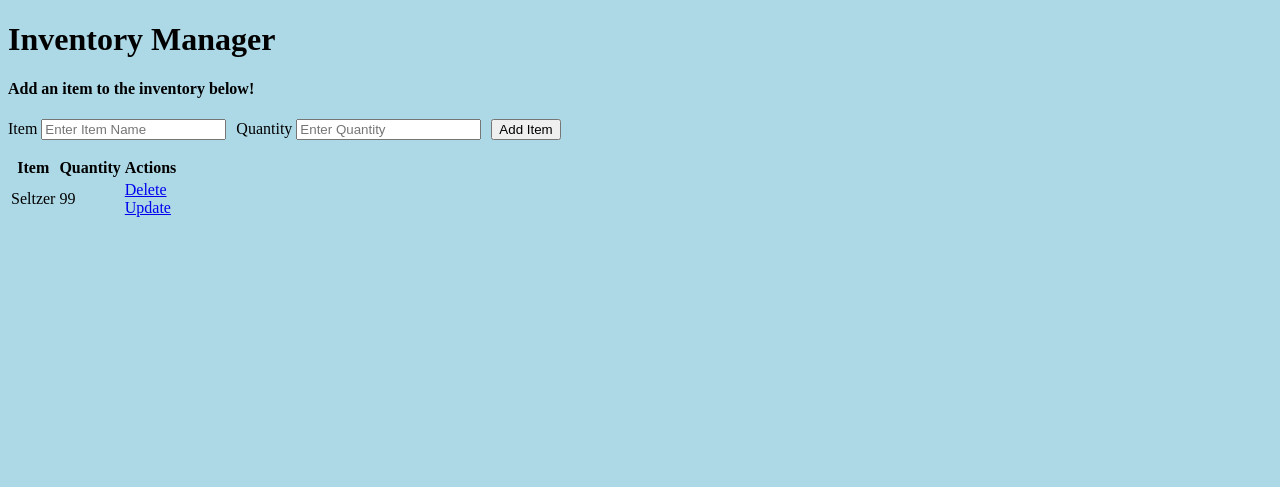
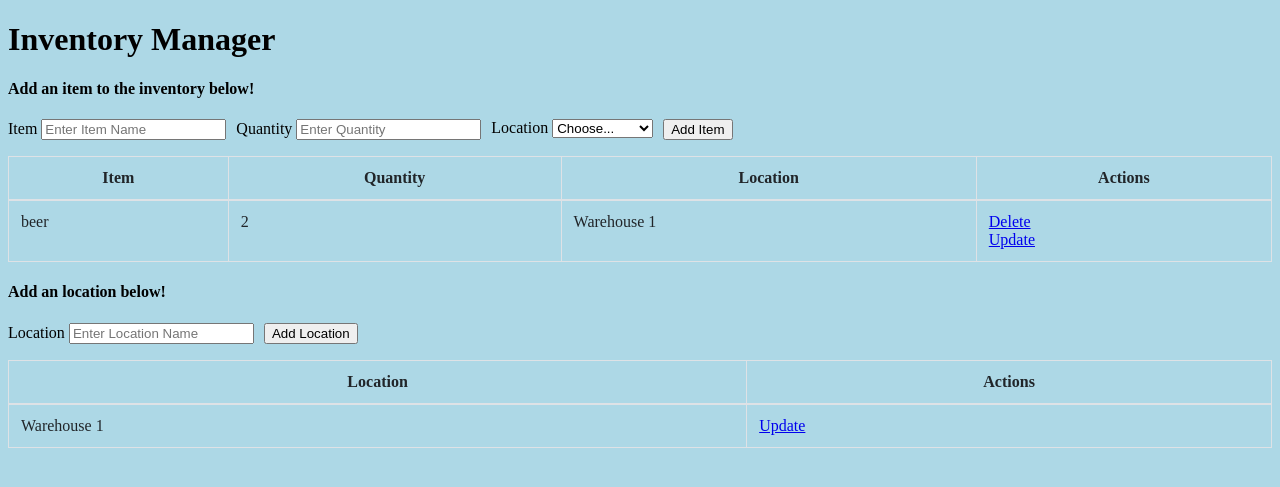
Before and after one commit to jackzhaotn/crud-app, a Flask app: page / in a window 1280 px wide. Shown: the top 487 px of the page. Run offline with Flask 2, Linux system fonts and the light colour scheme; data comes from the database, SQL or seed files in the repository.

Commit message:
add locations and location relationship to items

```diff
--- a/app.py
+++ b/app.py
@@ -8,19 +8,32 @@ app.config['SQLALCHEMY_DATABASE_URI'] = 'sqlite:///test.db'
 db = SQLAlchemy(app)
 
 class Inventory(db.Model):
-    id = db.Column(db.Integer, primary_key=True)
-    name = db.Column(db.String(300), nullable=False)
-    qty = db.Column(db.Integer, nullable=False)
+    __tablename__ = 'items'
+    item_id = db.Column(db.String(300), primary_key=True)
+    item_qty = db.Column(db.Integer, nullable=False)
+    location_id = db.Column(db.String(300), db.ForeignKey('locations.location_id'))
+
+    location = db.relationship('Location', foreign_keys=location_id)
 
     def __rep__(self):
         return '<Item %r>' % self.id
 
+class Location(db.Model):
+    __tablename__ = 'locations'
+    location_id = db.Column(db.Integer, primary_key=True)
+    location_name = db.Column(db.String(300))
+
+
+    def __repr__(self):
+        return '<Location %r>' % self.location_id
+
 @app.route('/', methods=['POST','GET'])
 def home():
-    if request.method == 'POST':
-        item_name = request.form['name']
-        item_qty = request.form['qty']
-        new_item = Inventory(name=item_name, qty=item_qty)
+    if (request.method == 'POST') and ('item_name' in request.form):
+        item_name = request.form['item_name']
+        item_qty = request.form['item_qty']
+        location = request.form['location']
+        new_item = Inventory(item_id=item_name, item_qty=item_qty, location_id=location)
 
         try:
             db.session.add(new_item)
@@ -29,13 +42,27 @@ def home():
         except:
             return 'There was an error while adding the item'
 
+    if (request.method == "POST") and ('location_name' in request.form):
+        location_name    = request.form["location_name"]
+        new_location     = Location(location_name=location_name)
+
+        try:
+            db.session.add(new_location)
+            db.session.commit()
+            return redirect("/")
+
+        except:
+            return "There Was an issue while add a new Location"
     else:
         items = Inventory.query.all()
-        return render_template("index.html", items=items)
+        locations = Location.query.all()
+        return render_template("index.html", items=items, locations=locations)
 
-@app.route('/delete/<int:id>')
-def delete(id):
-    item_to_delete = Inventory.query.get_or_404(id)
+
+
+@app.route('/delete/<string:item_id>')
+def delete(item_id):
+    item_to_delete = Inventory.query.get_or_404(item_id)
     try:
         db.session.delete(item_to_delete)
         db.session.commit()
@@ -44,13 +71,14 @@ def delete(id):
         return 'There was an error while deleting that item'
 
 
-@app.route('/update/<int:id>', methods=['GET','POST'])
-def update(id):
-    item = Inventory.query.get_or_404(id)
+@app.route('/update/<string:item_id>', methods=['GET','POST'])
+def update(item_id):
+    item = Inventory.query.get_or_404(item_id)
 
     if request.method == 'POST':
-        item.name = request.form['name']
-        item.qty = request.form['qty']
+        item.item_name = request.form['item_name']
+        item.item_qty = request.form['item_qty']
+        item.location = request.form['location']
 
         try:
             db.session.commit()
@@ -61,5 +89,32 @@ def update(id):
     else:
         return render_template('update.html', item=item)
 
+@app.route('/deleteLocation/<string:location_id>')
+def deleteLocation(location_id):
+    location_to_delete = Location.query.get_or_404(location_id)
+    try:
+        db.session.delete(location_to_delete)
+        db.session.commit()
+        return redirect('/locations/')
+    except:
+        return 'There was an error while deleting that location'
+
+
+@app.route('/updateLocation/<string:location_id>', methods=['GET','POST'])
+def updateLocation(location_id):
+    location = Location.query.get_or_404(location_id)
+
+    if request.method == 'POST':
+        location.location_name = request.form['location_name']
+
+        try:
+            db.session.commit()
+            return redirect('/')
+        except:
+            return 'There was an issue while updating that task'
+
+    else:
+        return render_template('updateLocation.html', location=location)
+
 if __name__ == "__main__":
     app.run(debug=True)
--- a/static/css/style.css
+++ b/static/css/style.css
@@ -22,3 +22,50 @@ body{
     padding-right: 5px;
     padding-left: 5px;
 }
+
+table {
+    border-collapse: collapse;
+  }
+
+  .table {
+    width: 100%;
+    margin-bottom: 1rem;
+    color: #212529;
+  }
+  .table th,
+  .table td {
+    padding: 0.75rem;
+    vertical-align: top;
+    border-top: 1px solid #dee2e6;
+  }
+  .table thead th {
+    vertical-align: bottom;
+    border-bottom: 2px solid #dee2e6;
+  }
+  .table tbody + tbody {
+    border-top: 2px solid #dee2e6;
+  }
+
+  .table-sm th,
+  .table-sm td {
+    padding: 0.3rem;
+  }
+
+  .table-bordered {
+    border: 1px solid #dee2e6;
+  }
+  .table-bordered th,
+  .table-bordered td {
+    border: 1px solid #dee2e6;
+  }
+  .table-bordered thead th,
+  .table-bordered thead td {
+    border-bottom-width: 2px;
+  }
+
+  .table-borderless th,
+  .table-borderless td,
+  .table-borderless thead th,
+  .table-borderless tbody + tbody {
+    border: 0;
+  }
--- a/templates/index.html
+++ b/templates/index.html
@@ -12,18 +12,34 @@
     {% if items|length < 1  %}
 
     <h4>There are no items. Create one below!</h4>
+
+    {% else %}
+    <h4>Add an item to the inventory below!</h4>
+
+    {% endif %}
     <form action="/" method="POST">
         <div class="form-row">
             <div class="col-md-6">
                 <div class="form-group">
-                    <label for="name">Item</label>
-                    <input type="text" name="name" id="name" placeholder="Enter Item Name">
+                    <label for="item_name">Item</label>
+                    <input type="text" name="item_name" id="item_name" placeholder="Enter Item Name">
                 </div>
             </div>
             <div class="col-md-6">
                 <div class="form-group">
-                    <label for="qty">Quantity</label>
-                    <input type="number" name="qty" id="qty" placeholder="Enter Quantity">
+                    <label for="item_qty">Quantity</label>
+                    <input type="number" name="item_qty" id="item_qty" placeholder="Enter Quantity">
+                </div>
+            </div>
+            <div class="col-md-6">
+                <div class="form-group">
+                    <label for="location_id">Location</label>
+                    <select id="location" class="form-control" name="location">
+                        <option selected value="">Choose...</option>
+                        {% for location in locations %}
+                        <option value="{{location.location_id}}">{{location.location_name}}</option>
+                        {% endfor %}
+                    </select>
                 </div>
             </div>
             <div class="col-md-6">
@@ -33,47 +49,73 @@
             </div>
         </div>
     </form>
-    {% else %}
-    <h4>Add an item to the inventory below!</h4>
-    <form action="/" method="POST">
-        <div class="form-row">
-            <div class="col-md-6">
-                <div class="form-group">
-                    <label for="name">Item</label>
-                    <input type="text" name="name" id="name" placeholder="Enter Item Name">
-                </div>
-            </div>
-            <div class="col-md-6">
-                <div class="form-group">
-                    <label for="qty">Quantity</label>
-                    <input type="number" name="qty" id="qty" placeholder="Enter Quantity">
-                </div>
-            </div>
-            <div class="col-md-6">
-                <div class="form-group">
-                    <input type="submit" value="Add Item">
-                </div>
-            </div>
-        </div>
-    </form>
-    <table>
+
+    {% if items|length > 0  %}
+    <table class="table table-bordered" id="dataTable" width="100%" cellspacing="0" >
+        <thead>
             <tr>
                 <th>Item</th>
                 <th>Quantity</th>
+                <th>Location</th>
                 <th>Actions</th>
             </tr>
+        </thead>
 
         {% for item in items %}
-        <tr>
-            <td>{{ item.name }}</td>
-            <td>{{ item.qty }}</td>
+        <tr >
+            <tbody >
+                <td text-align="center" >{{ item.item_id }}</td>
+                <td>{{ item.item_qty }}</td>
+                <td>{{ item.location.location_name }}</td>
                 <td>
-                <a href="delete/{{item.id}}">Delete</a> <br>
-                <a href="update/{{item.id}}">Update</a>
+                    <a href="delete/{{item.item_id}}">Delete</a> <br>
+                    <a href="update/{{item.item_id}}">Update</a>
                 </td>
+            </tbody>
+
         </tr>
         {% endfor %}
     </table>
     {% endif %}
 
+    <h4>Add an location below!</h4>
+    <form action="/" method="POST">
+        <div class="form-row">
+            <div class="col-md-6">
+                <div class="form-group">
+                    <label for="name">Location</label>
+                    <input type="text" name="location_name" id="location_name" placeholder="Enter Location Name">
+                </div>
+            </div>
+            <div class="col-md-6">
+                <div class="form-group">
+                    <input type="submit" value="Add Location">
+                </div>
+            </div>
+        </div>
+    </form>
+    <table class="table table-bordered" id="dataTable" width="100%" cellspacing="0">
+        <thead>
+            <tr>
+                <th>Location</th>
+                <th>Actions</th>
+            </tr>
+        </thead>
+
+
+        {% for location in locations %}
+        <tbody>
+            <tr>
+                <td>{{ location.location_name }}</td>
+                <td>
+                    <a href="../updateLocation/{{location.location_id}}">Update</a>
+                </td>
+            </tr>
+        </tbody>
+        {% endfor %}
+    </table>
+
+
+
+
 {% endblock %}
```
Also changed, not shown: templates/shipments.html (added, +82 -0 lines), templates/update.html (+16 -5 lines), templates/updateLocation.html (added, +28 -0 lines), test.db. Lines whose indentation alone changed are shown as unchanged.
